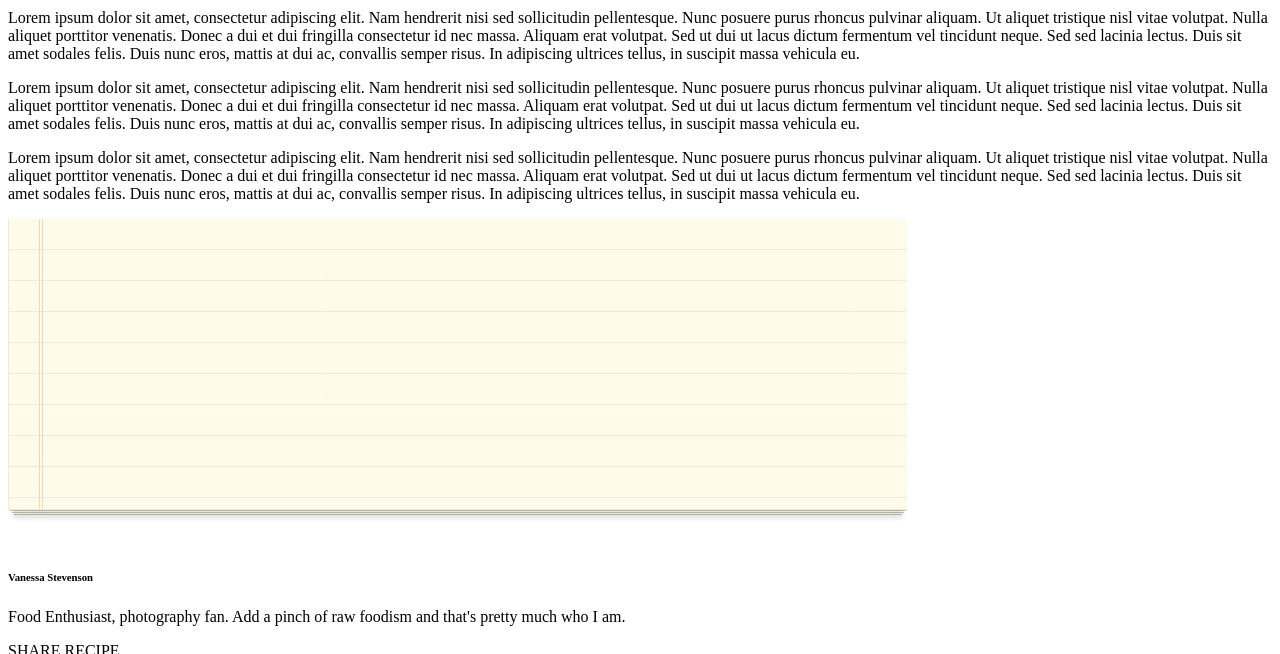
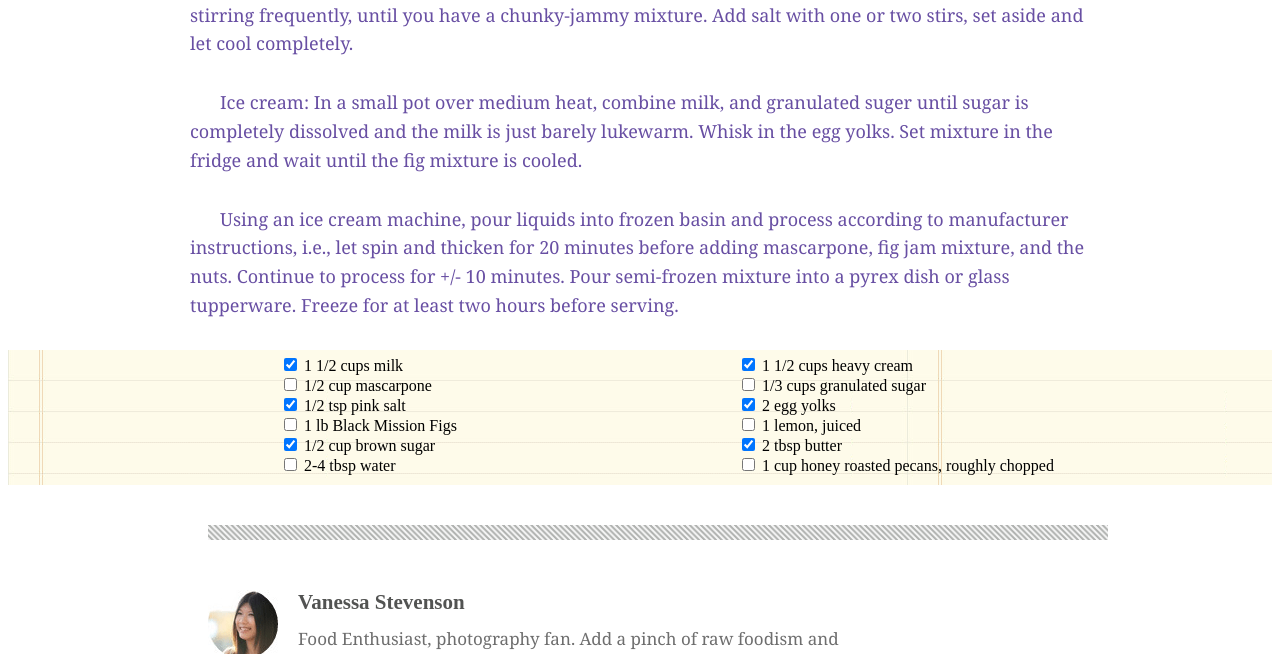
Before and after one commit to kmangub/chocolate-pizza, a plain HTML site: page index.html in a window 1280 px wide. Shown: the part 926-1580 px from the top of the page. Drawn offline with Linux system fonts and the light colour scheme.

Commit message:
finished lab

```diff
--- a/index.html
+++ b/index.html
@@ -2,15 +2,15 @@
 <html lang="en">
 
 <head>
-<link rel="stylesheet" href="./style.css">
+  <link rel="stylesheet" href="./style.css">
 </head>
 
 <header>
   <img src="img/logo.png">
   <h1>Delicious</h1>
-  <p>THE BEST FOOD BLOG ON THE WEB.</p>
 
   <nav>
+    <p>THE BEST FOOD BLOG ON THE WEB.</p>
     <ul>
       <li><img src="img/fb-icon.png"></li>
       <li><img src="img/twit-icon.png"></li>
@@ -22,48 +22,99 @@
       <li><img src="img/mail-icon.png"></li>
     </ul>
   </nav>
+  <div>
+  </div>
 </header>
 
 <body>
   <main>
-    <h1>Chocolate Pizza</h1>
-    <h6>POSTED ON 15 DEC 2013 / DESSERTS</h6>
-    <p><img src="img/print-icon.png">PRINT</p>
+    <h1 id="chocopizza">Chocolate Pizza</h1>
+    <h6>POSTED ON 15 DEC 2013 / DESSERTS </h6>
+    <p id="print"><img src="img/print-icon.png">PRINT</p>
 
     <img id="cake" src="img/choco-pizza.png">
 
     <article>
-      <p>Lorem ipsum dolor sit amet, consectetur adipiscing elit. Nam hendrerit nisi sed sollicitudin pellentesque. Nunc
-        posuere purus rhoncus pulvinar aliquam. Ut aliquet tristique nisl vitae volutpat. Nulla aliquet porttitor
-        venenatis. Donec a dui et dui fringilla consectetur id nec massa. Aliquam erat volutpat. Sed ut dui ut lacus
-        dictum fermentum vel tincidunt neque. Sed sed lacinia lectus. Duis sit amet sodales felis. Duis nunc eros,
-        mattis at dui ac, convallis semper risus. In adipiscing ultrices tellus, in suscipit massa vehicula eu.</p>
-      <p>Lorem ipsum dolor sit amet, consectetur adipiscing elit. Nam hendrerit nisi sed sollicitudin pellentesque. Nunc
-        posuere purus rhoncus pulvinar aliquam. Ut aliquet tristique nisl vitae volutpat. Nulla aliquet porttitor
-        venenatis. Donec a dui et dui fringilla consectetur id nec massa. Aliquam erat volutpat. Sed ut dui ut lacus
-        dictum fermentum vel tincidunt neque. Sed sed lacinia lectus. Duis sit amet sodales felis. Duis nunc eros,
-        mattis at dui ac, convallis semper risus. In adipiscing ultrices tellus, in suscipit massa vehicula eu.</p>
-      <p>Lorem ipsum dolor sit amet, consectetur adipiscing elit. Nam hendrerit nisi sed sollicitudin pellentesque. Nunc
-        posuere purus rhoncus pulvinar aliquam. Ut aliquet tristique nisl vitae volutpat. Nulla aliquet porttitor
-        venenatis. Donec a dui et dui fringilla consectetur id nec massa. Aliquam erat volutpat. Sed ut dui ut lacus
-        dictum fermentum vel tincidunt neque. Sed sed lacinia lectus. Duis sit amet sodales felis. Duis nunc eros,
-        mattis at dui ac, convallis semper risus. In adipiscing ultrices tellus, in suscipit massa vehicula eu.</p>
+      <p>For the fig-swirl: Melt butter over medium heat in a saucepan. Add brown sugar and stir to dissolve. Halve all
+        of the figs and toss in the saucepan with water and lemon juice. Cook over medium heat, stirring frequently,
+        until you have a chunky-jammy mixture. Add salt with one or two stirs, set aside and let cool completely.</p>
+      <p>Ice cream: In a small pot over medium heat, combine milk, and granulated suger until sugar is completely
+        dissolved and the milk is just barely lukewarm. Whisk in the egg yolks. Set mixture in the fridge and wait until
+        the fig mixture is cooled.</p>
+      <p>Using an ice cream machine, pour liquids into frozen basin and process according to manufacturer instructions,
+        i.e., let spin and thicken for 20 minutes before adding mascarpone, fig jam mixture, and the nuts. Continue to
+        process for +/- 10 minutes. Pour semi-frozen mixture into a pyrex dish or glass tupperware. Freeze for at least
+        two hours before serving.</p>
     </article>
+<form>
+    <fieldset id="fieldsetone">
+      <div>
+        <input type="checkbox" id="coding" name="interest" value="coding" checked>
+        <label for="coding">1 1/2 cups milk</label>
+      </div>
+      <div>
+        <input type="checkbox" id="music" name="interest" value="music">
+        <label for="music">1/2 cup mascarpone</label>
+      </div>
+      <div>
+        <input type="checkbox" id="coding" name="interest" value="coding" checked>
+        <label for="coding">1/2 tsp pink salt</label>
+      </div>
+      <div>
+        <input type="checkbox" id="music" name="interest" value="music">
+        <label for="music">1 lb Black Mission Figs</label>
+      </div>
+      <div>
+        <input type="checkbox" id="coding" name="interest" value="coding" checked>
+        <label for="coding">1/2 cup brown sugar</label>
+      </div>
+      <div>
+        <input type="checkbox" id="music" name="interest" value="music">
+        <label for="music">2-4 tbsp water</label>
+      </div>
+    </fieldset>
+    <fieldset id="fieldsettwo">
+      <div>
+        <input type="checkbox" id="coding" name="interest" value="coding" checked>
+        <label for="coding">1 1/2 cups heavy cream</label>
+      </div>
+      <div>
+        <input type="checkbox" id="music" name="interest" value="music">
+        <label for="music">1/3 cups granulated sugar</label>
+      </div>
+      <div>
+        <input type="checkbox" id="coding" name="interest" value="coding" checked>
+        <label for="coding">2 egg yolks</label>
+      </div>
+      <div>
+        <input type="checkbox" id="music" name="interest" value="music">
+        <label for="music">1 lemon, juiced</label>
+      </div>
+      <div>
+        <input type="checkbox" id="coding" name="interest" value="coding" checked>
+        <label for="coding">2 tbsp butter</label>
+      </div>
+      <div>
+        <input type="checkbox" id="music" name="interest" value="music">
+        <label for="music">1 cup honey roasted pecans, roughly chopped</label>
+      </div>
+    </fieldset>
+  </form>
 
-    <section>
-      <img src="img/list-bg.png">
-    </section>
-    <section>
-      <img src="">
+  <div id="border"></div>
+    <section id="lastsection">
+
+      <img id="vanessa" src="img/van-pic.png" alt="">
       <h6>Vanessa Stevenson</h6>
       <p>Food Enthusiast, photography fan. Add a pinch of raw foodism and that's pretty much who I am.</p>
-      <div>SHARE RECIPE</div>
+      <div id="button">SHARE RECIPE</div>
     </section>
   </main>
 
   <footer>
+
     <img src="img/small-logo.png" alt="">
-    <p>Delicious &copy; 2013 - All Rights Reserved.</p>
+    <p>Delicious &copy; 2013 &#183; All Rights Reserved.</p>
     <p>Proudly published with Ghost.</p>
   </footer>
 </body>
--- a/style.css
+++ b/style.css
@@ -1,41 +1,160 @@
 header {
-  width: 960px;
+  width: 900px;
   margin: auto;
 }
 
-/* body {
-  width: 960px;
-} */
 
 header img[src="img/logo.png"] {
   float: left;
+  margin-right: 10px;
 }
 
 header h1 {
-  margin-left: 50px;
-  font-style: italic;
-  margin-bottom: 0px;
+  font-family: cursive;
+  float: left;
+  margin-top: 0px;
+
 }
 
-header p {
+nav p {
   font-size: small;
   margin-top: 0px;
   margin-left: 50px;
 }
 
 nav ul li{
-  display: inline;
+  display: inline-block;
 }
 
 nav ul {
-margin-left: 650px;
+margin-left: 620px;
+}
+
+#chocopizza {
+  margin-top: 50px;
 }
 
 #cake {
-  width: 960px;
   margin-left: 200px;
 }
 
-/* main {
+#print {
+  text-align: right;
+  margin-top: 0px;
+  width: 1100px;;
 
-} */
+}
+
+main h1 {
+width: 900px;
+margin: auto;
+}
+
+h6 {
+  width: 900px;
+  margin: auto;
+}
+
+article p {
+  width: 900px;
+  margin: auto;
+  margin-top: 30px;
+  font-family: Georgia, 'Times New Roman', Times, serif;
+}
+
+article {
+  width: 900px;
+  margin: auto;
+  line-height: 1.6;
+  color: rgb(104, 79, 163);
+  text-indent: 30px;
+  font-size: 18px;
+}
+
+#list {
+  margin-left: 210px;
+  margin-top: 30px;
+}
+
+header div {
+  background-image: linear-gradient(45deg, #B1B3B1 25%, #F5F5F5 25%, #F5F5F5 50%, #B1B3B1 50%, #B1B3B1 75%, #F5F5F5 75%, #F5F5F5 100%);
+background-size: 5.66px 5.66px;
+height: 15px;
+}
+
+fieldset {
+  width: 900px;
+  margin: auto;
+  display: inline-block;
+}
+
+#fieldsetone {
+  width: 430px;
+  border: none;
+  margin-left: 260px;
+}
+
+#fieldsettwo {
+  width: 430px;
+  border: none;
+}
+
+form {
+  background-image: url(img/list-bg.png);
+  margin-top: 30px;
+}
+
+#border {
+  background-image: linear-gradient(45deg, #B1B3B1 25%, #F5F5F5 25%, #F5F5F5 50%, #B1B3B1 50%, #B1B3B1 75%, #F5F5F5 75%, #F5F5F5 100%);
+background-size: 5.66px 5.66px;
+height: 15px;
+margin-bottom: 50px;
+margin-top: 40px;
+width: 900px;
+margin-left: 200px;
+}
+
+#vanessa {
+  margin: auto;
+  float: left;
+}
+
+section h6 {
+float: left;
+font-size: 21px;
+margin-left: 19px;
+color: #525352;
+}
+
+#button {
+  background-color: rgb(185, 89, 82);
+  color: white;
+  display: inline-block;
+  float: right;
+  padding: 17px 30px;
+  font-family: Georgia, 'Times New Roman', Times, serif;
+  margin-right: 250px;
+}
+
+section p{
+  font-family: Georgia, 'Times New Roman', Times, serif;
+  float: left;
+  font-size: 17px;
+  width: 580px;
+  line-height: 1.6;
+  margin-left: 19px;
+  margin-top: 10px;
+  color: #6e6e6e;
+}
+
+#lastsection {
+  margin-left: 200px;
+}
+
+footer {
+  width: 900px;
+  margin-top: 200px;
+  margin-left: 150px;
+  text-align: center;
+
+}
```
